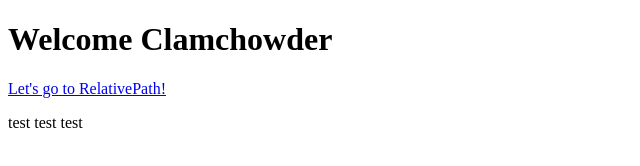
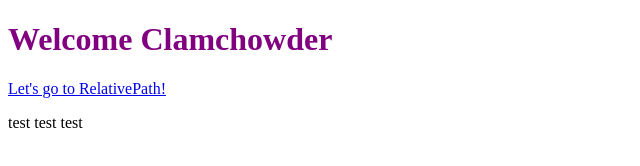
Before and after one commit to zaylon10/zaylon10.github.io, a plain HTML site: page index.html in a window 1280 px wide. Shown: the whole page, without its empty margins (0-640 px from the left). Drawn offline with Linux system fonts and the light colour scheme.

Commit message:
Add styles

```diff
--- a/index.html
+++ b/index.html
@@ -4,6 +4,7 @@
     <meta charset="UTF-8">
     <meta name="viewport" content="width=device-width, initial-scale=1.0">
     <title>Zaylon10.github.io</title>
+<link rel="stylesheet" href="styles.css" />
 </head>
 <body>
     <h1> Welcome Clamchowder </h1>
--- /dev/null
+++ b/styles.css
@@ -0,0 +1,3 @@
+h1 {
+  color: purple;
+}
```
